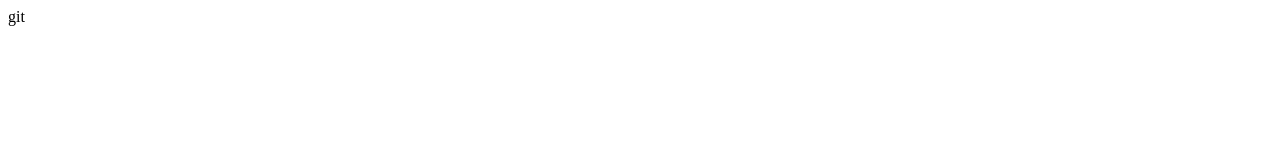
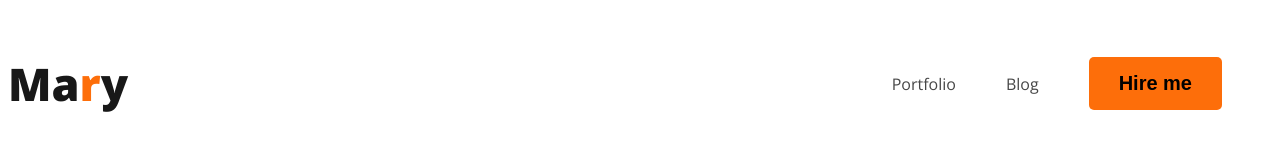
Before and after one commit to pias1/developer-portfolio, a plain HTML site: page index.html in a window 1280 px wide. Drawn offline with nearby package versions, Linux system fonts and the light colour scheme.

Commit message:
added a navbar

```diff
--- a/index.html
+++ b/index.html
@@ -1,22 +1,32 @@
 <!DOCTYPE html>
 <html lang="en">
-<head>
-    <meta charset="UTF-8">
-    <meta name="viewport" content="width=device-width, initial-scale=1.0">
+  <head>
+    <meta charset="UTF-8" />
+    <meta name="viewport" content="width=device-width, initial-scale=1.0" />
     <title>Web Developer Portfolio</title>
-</head>
-<body>
-    <header>git
+    <link rel="preconnect" href="https://fonts.googleapis.com" />
+    <link rel="preconnect" href="https://fonts.gstatic.com" crossorigin />
+    <link
+      href="https://fonts.googleapis.com/css2?family=Open+Sans:wght@400;700;800&display=swap"
+      rel="stylesheet"
+    />
 
+    <link rel="stylesheet" href="portfolio.css" />
+  </head>
+  <body>
+    <header>
+      <nav>
+        <h3 class="nav-title">Ma<span class="text-primary">r</span>y</h3>
+        <ul>
+          <li><a href="portfolio">Portfolio</a></li>
+          <li><a href="">Blog</a></li>
+          <li><button class="btn-primary">Hire me</button></li>
+        </ul>
+      </nav>
     </header>
 
-    <main>
+    <main></main>
 
-    </main>
-
-    <footer>
-
-    </footer>
-
-</body>
+    <footer></footer>
+  </body>
 </html>
--- a/portfolio.css
+++ b/portfolio.css
@@ -0,0 +1,47 @@
+/* common shared styles */
+body {
+  font-family: "Open Sans", sans-serif;
+}
+
+.text-primary {
+  color: #fd6e0a;
+}
+
+.btn-primary {
+  border-radius: 5px;
+  background: #fd6e0a;
+  font-size: 20px;
+  font-weight: 700;
+  border: none;
+  padding: 15px 30px;
+}
+/* nav releated styles */
+
+nav {
+  display: flex;
+  justify-content: space-between;
+  align-items: center;
+}
+
+.nav-title {
+  color: #181818;
+
+  font-size: 45px;
+
+  font-weight: 800;
+}
+
+nav > ul {
+  display: flex;
+  align-items: center;
+}
+
+nav li {
+  margin-right: 50px;
+  list-style: none;
+}
+
+nav a {
+  text-decoration: none;
+  color: #474747;
+}
```
